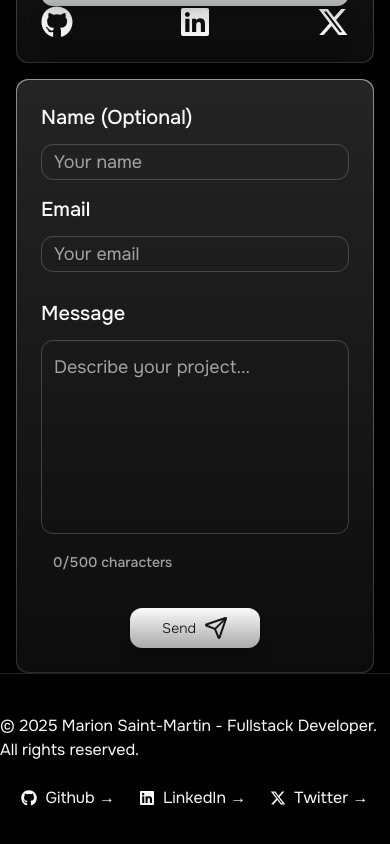
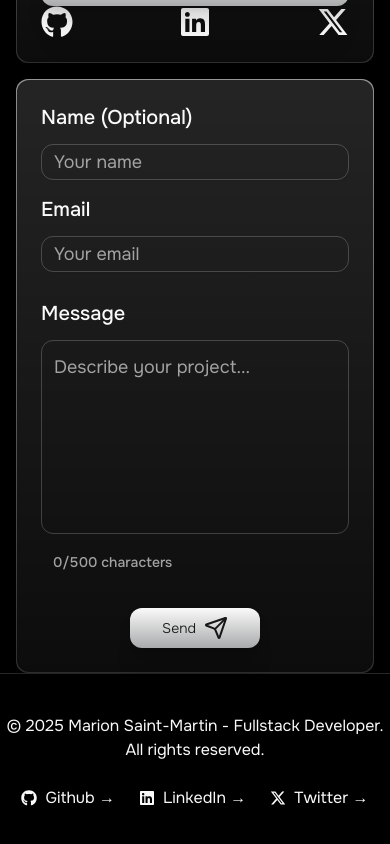
Before and after one commit to NamaKa298/portfolio, a Next.js app: page /en in a window 390 px wide. Shown: the part 3088-3932 px from the top of the page. Built offline with nearby package versions, Linux system fonts and the light colour scheme; a web font is replaced by a local one.

Commit message:
footer responsive

```diff
--- a/src/app/[locale]/page.tsx
+++ b/src/app/[locale]/page.tsx
@@ -83,8 +83,9 @@ export default function HomePage() {
           </section>
         </ScrollReveal>
       </main>
-      <footer className="row-start-3 flex gap-[24px] flex-wrap items-center justify-center border-t py-10">
-        <div>{t('footer')}</div>
+      <footer className="flex flex-col gap-[24px] items-center justify-center border-t py-10">
+        <div className="flex justify-center text-center">{t('footer')}</div>
+        <div className="flex flex-wrap row-start-3 items-center justify-center gap-[24px] ">
           <a
             className="flex items-center gap-2 hover:underline hover:underline-offset-4 hover:text-primary/50"
             href="https://github.com/NamaKa298"
@@ -112,6 +113,7 @@ export default function HomePage() {
             <FaXTwitter />
             Twitter →
           </a>
+        </div>
       </footer>
     </div>
   );
```
Lines whose indentation alone changed are shown as unchanged.
